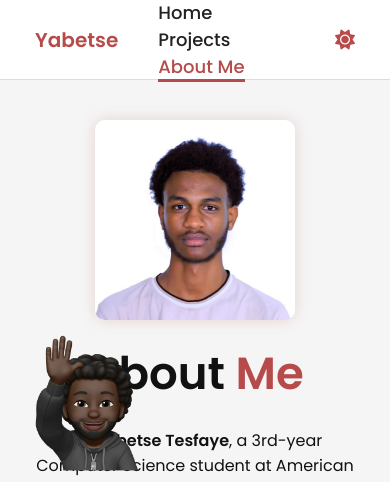
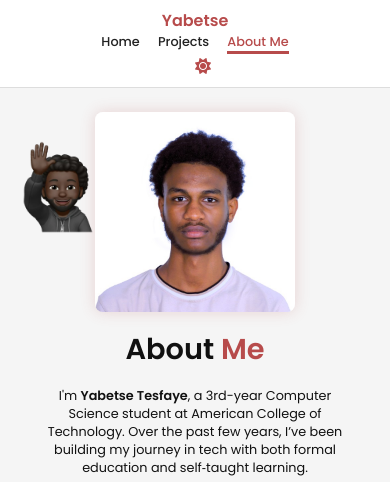
Before and after one commit to yabtesfu/portfolio, a plain HTML site: page about.html in a window 390 px wide. Shown: the top 482 px of the page. Drawn offline with Linux system fonts and the light colour scheme.

Commit message:
Updated styles and responsiveness

```diff
--- a/style.css
+++ b/style.css
@@ -24,7 +24,6 @@ body {
   min-height: 100vh;
   transition: background 0.4s ease, color 0.4s ease;
 }
-
 
 /* =================== HEADER =================== */
 header {
@@ -378,20 +377,9 @@ footer {
   transform: scale(1.08);
 }
 
-.sticker-top-left {
-  top: 18%;
-  left: 3%;
-}
-
-.sticker-contact {
-  bottom: 45%;
-  right: 5%;
-}
-
-.sticker-skills {
-  bottom: 10%;
-  left: 5%;
-}
+.sticker-top-left { top: 18%; left: 3%; }
+.sticker-contact { bottom: 45%; right: 5%; }
+.sticker-skills { bottom: 10%; left: 5%; }
 
 /* =================== LIGHT THEME =================== */
 body.light-theme {
@@ -407,8 +395,7 @@ body.light-theme .projects-section {
   color: #111;
 }
 
-body.light-theme header,
-.light-theme header {
+body.light-theme header {
   background-color: #ffffff;
   border-bottom: 1px solid #ddd;
 }
@@ -416,6 +403,16 @@ body.light-theme header,
 body.light-theme footer {
   background-color: #e9e9e9;
   color: #111;
+}
+
+body.light-theme nav a {
+  color: #222;
+}
+
+body.light-theme nav a:hover,
+body.light-theme nav a.active {
+  color: #b74b4b;
+  border-bottom: 3px solid #b74b4b;
 }
 
 body.light-theme .social-icons a {
@@ -451,12 +448,61 @@ body.light-theme .project-card {
   border: 1px solid #ddd;
 }
 
-body.light-theme nav a {
-  color: #222;
+/* =================== RESPONSIVE =================== */
+@media (max-width: 1024px) {
+  html { font-size: 58%; }
 }
 
-body.light-theme nav a:hover,
-body.light-theme nav a.active {
-  color: #b74b4b;
-  border-bottom: 3px solid #b74b4b;
+@media (max-width: 768px) {
+  html { font-size: 55%; }
+
+  header {
+    flex-direction: column;
+    height: auto;
+    padding: 1rem 5%;
+  }
+
+  nav a {
+    margin-left: 2rem;
+    font-size: 1.6rem;
+  }
+
+  .home {
+    flex-direction: column;
+    padding-top: 14rem;
+  }
+
+  .home-img img {
+    width: 180px;
+    height: 180px;
+  }
+
+  .about-section h1 {
+    font-size: 3.6rem;
+  }
+
+  .sticker {
+    width: 100px;
+  }
+
+  .sticker-top-left { top: 10%; left: 2%; }
+  .sticker-contact { top: 65%; right: 2%; }
+  .sticker-skills { bottom: 5%; left: 2%; }
 }
+
+@media (max-width: 480px) {
+  html { font-size: 50%; }
+
+  nav a {
+    margin: 0 1rem;
+    display: inline-block;
+  }
+
+  .project-image {
+    height: 150px;
+  }
+
+  .section-title {
+    font-size: 3.6rem;
+  }
+}
```
